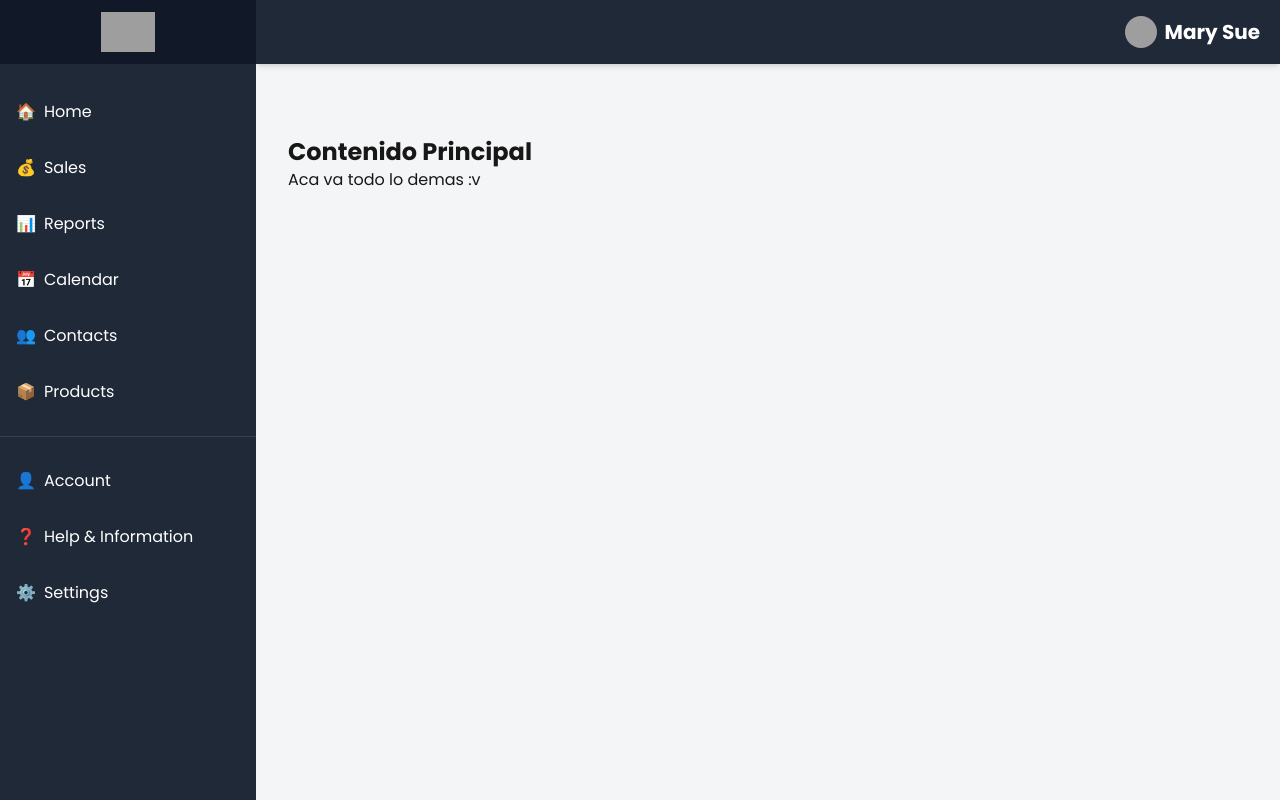
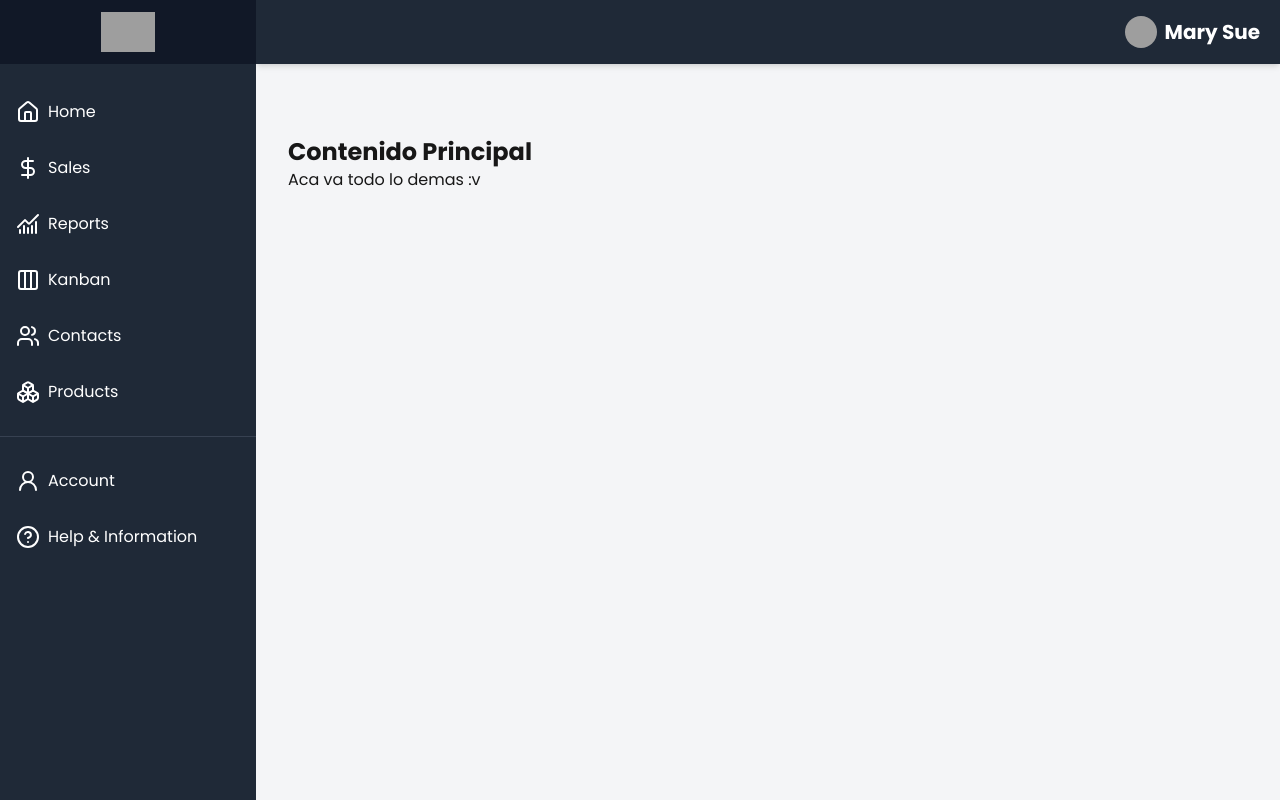
Before and after one commit to BlueE-05/MIX, a Next.js app: page / in a window 1280 px wide. Built offline with nearby package versions, Linux system fonts and the light colour scheme; grey boxes are pictures that could not be loaded.

Commit message:
Icons Sidebar

```diff
--- a/src/components/Sidebar.tsx
+++ b/src/components/Sidebar.tsx
@@ -1,4 +1,5 @@
 import Link from "next/link";
+import { House, DollarSign, Boxes, UserRound, Columns3, ChartNoAxesCombined, Users, HelpCircle,   } from 'lucide-react';
 
 const Sidebar = () => {
   return (
@@ -12,31 +13,31 @@ const Sidebar = () => {
       <nav className="flex-grow mt-5">
         <ul>
           <li className="flex items-center p-4 hover:bg-gray-700">
-            <span className="mr-2">🏠</span>
+            <House className="mr-2"/>
             <Link href="/dashboard">
               <span className="text-white no-underline">Home</span>
             </Link>
           </li>
           <li className="flex items-center p-4 hover:bg-gray-700">
-            <span className="mr-2">💰</span>
+            <DollarSign className="mr-2"/>
             <span>Sales</span>
           </li>
           <li className="flex items-center p-4 hover:bg-gray-700">
-            <span className="mr-2">📊</span>
+            <ChartNoAxesCombined className="mr-2"/>
             <span>Reports</span>
           </li>
           <li className="flex items-center p-4 hover:bg-gray-700">
-            <span className="mr-2">📅</span>
-            <span>Calendar</span>
+            <Columns3 className="mr-2"/>
+            <span>Kanban</span>
           </li>
           <li className="flex items-center p-4 hover:bg-gray-700">
-            <span className="mr-2">👥</span>
+            <Users className="mr-2"/>
             <Link href="/contacts">
               <span>Contacts</span>
             </Link>
           </li>
           <li className="flex items-center p-4 hover:bg-gray-700">
-            <span className="mr-2">📦</span>
+            <Boxes className="mr-2"/>
             <Link href="/products">
               <span>Products</span>
             </Link>
@@ -48,16 +49,12 @@ const Sidebar = () => {
 
         <ul>
           <li className="flex items-center p-4 hover:bg-gray-700">
-            <span className="mr-2">👤</span>
+            <UserRound className="mr-2"/>
             <span>Account</span>
           </li>
           <li className="flex items-center p-4 hover:bg-gray-700">
-            <span className="mr-2">❓</span>
+            <HelpCircle className="mr-2"/>
             <span>Help & Information</span>
-          </li>
-          <li className="flex items-center p-4 hover:bg-gray-700">
-            <span className="mr-2">⚙️</span>
-            <span>Settings</span>
           </li>
         </ul>
       </nav>
```
